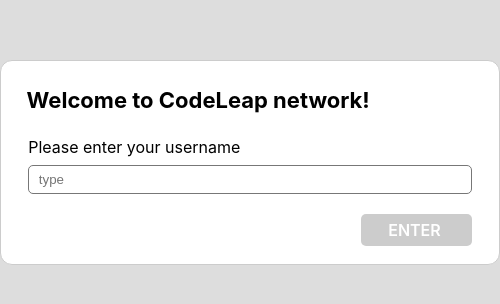
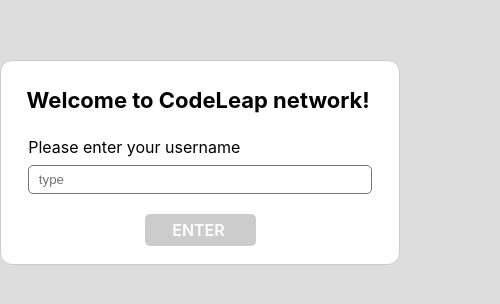
Before and after one commit to mascou9090/colder-test, a React (Create React App) app: page / in a window 390 px wide. Shown: the part 196-500 px from the top of the page, 500 px wide, since content can reach past the window. Built offline with nearby package versions, Linux system fonts and the light colour scheme.

Commit message:
SignUp responsive

```diff
--- a/src/shared/components/Login/index.tsx
+++ b/src/shared/components/Login/index.tsx
@@ -1,10 +1,8 @@
 import { useState } from 'react';
 import * as C from './style';
-import { Navigate } from 'react-router-dom';
 import { Link } from 'react-router-dom';
 
 export const Login = () => {
-  const [corButton, setCorButton] = useState("#ccc");
   const [inputValue, setInputValue] = useState('');
 
 
@@ -13,8 +11,10 @@
       <h2>Welcome to CodeLeap network!</h2>
       <div>
         <label>Please enter your username</label>
-        <input type="email" placeholder='type'
-        onChange={(event) => setInputValue(event.target.value)} />
+        <input
+          type="email"
+          placeholder='type'
+          onChange={(event) => setInputValue(event.target.value)} />
       </div>
       <C.Button valueInput={inputValue}>
         <Link to="midmain">
--- a/src/shared/components/Login/style.ts
+++ b/src/shared/components/Login/style.ts
@@ -28,9 +28,8 @@
 `;
 
 export const Button = styled.div<{valueInput?: string}>`
-    //display:inline;
     margin: 1rem 0rem 0rem 22.5rem !important;
-
+    transition: 0.8s;
     width: 111px;
     color: #ffffff;
     background-color: ${
@@ -54,6 +53,7 @@
         props.valueInput == '' ? 'not-allowed' : 'pointer'
         )};
     }
+    @media (max-width: 500px) {
+      margin:1rem 0 0 9rem !important;
+    }
 `;
-
-//not-allowed
--- a/src/shared/pages/SingUp/style.ts
+++ b/src/shared/pages/SingUp/style.ts
@@ -5,7 +5,10 @@
   align-items:center;
   border-radius: 12px;
   border: 1px solid #cccccc;
-  width: 500px;
+  max-width: 500px;
   height: 205px;
   background-color: #ffffff;
+  @media (max-width: 500px) {
+    min-width: 400px;
+  }
 `;
```
